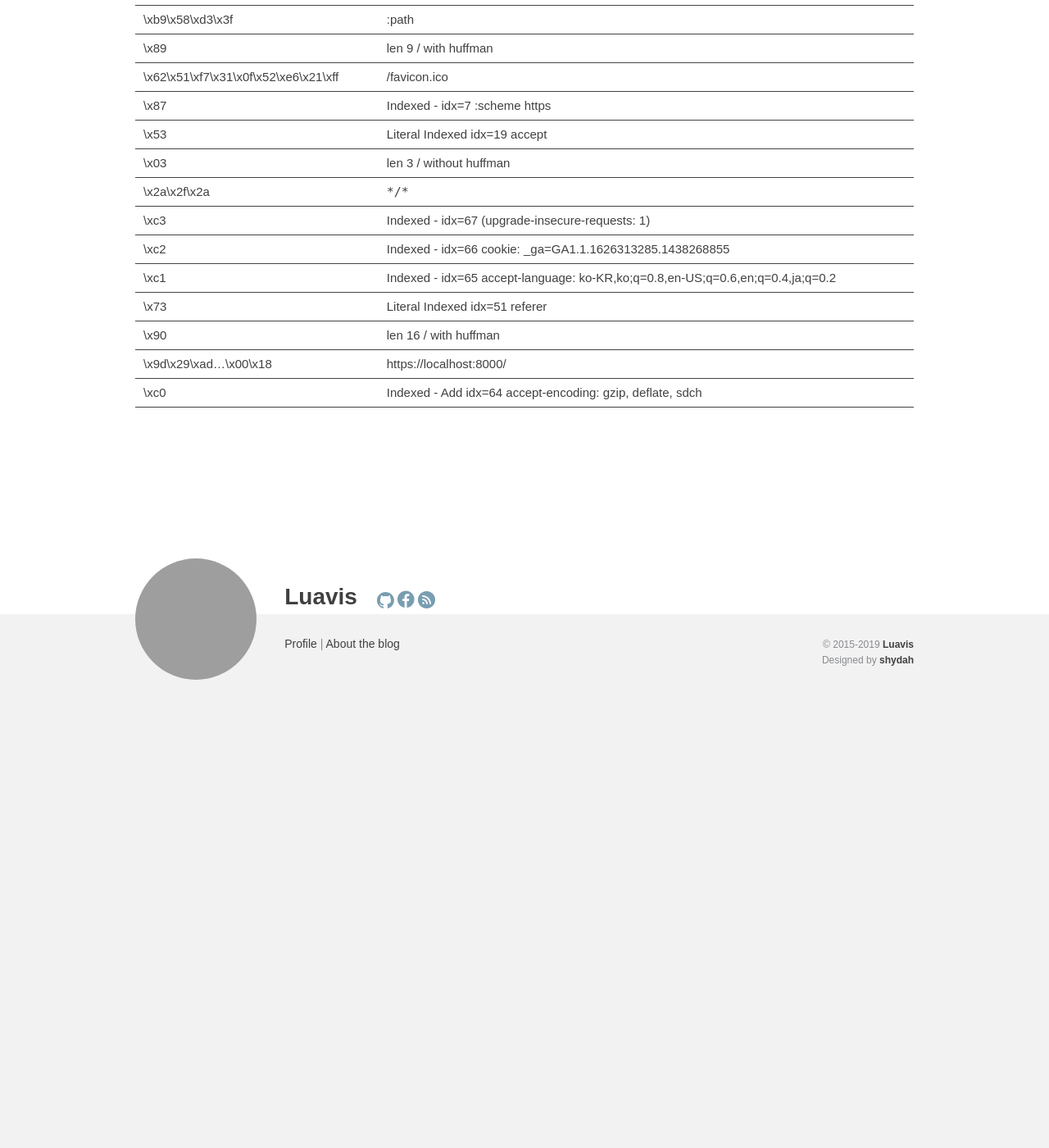
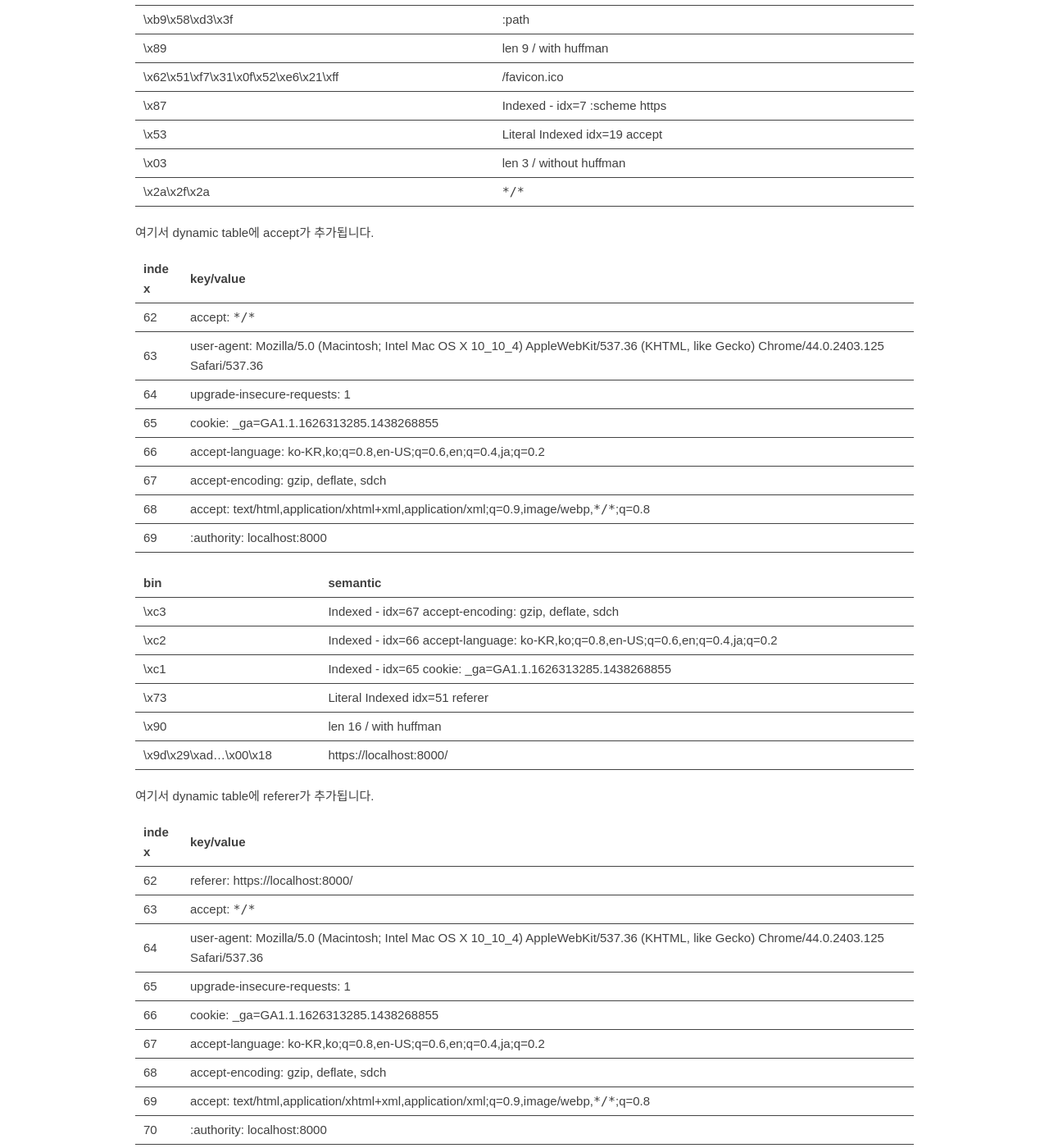
Before and after one commit to Luavis/luavis.github.io, a Jekyll site: the page built from _posts/http2/2015-08-05-http2-header.md, in a window 1280 px wide and 1400 px high, scrolled down 15487 px. Shown: the whole window at 82% size. Built offline with Jekyll 4.4.1, drawn with Linux system fonts in a browser that asks for light colours; some web fonts are replaced; comment, search, counter and statistics services are not loaded; before the commit the page ends 16350 px from its top, so only the background shows below that; some of the changed text lies outside the part shown; grey boxes are pictures that could not be loaded.

Commit message:
Fix HPACK

````diff
--- a/_posts/http2/2015-08-05-http2-header.md
+++ b/_posts/http2/2015-08-05-http2-header.md
@@ -528,14 +528,13 @@ bin		 | semantic
 
 index | key/value
 -----|-------------------------
-62 | :authority: localhost:8000
-63 | accept: text/html,application/xhtml+xml,application/xml;q=0.9,image/webp,*/*;q=0.8
-64 | accept-encoding: gzip, deflate, sdch
+62 | user-agent: Mozilla/5.0 (Macintosh; Intel Mac OS X 10_10_4) AppleWebKit/537.36 (KHTML, like Gecko) Chrome/44.0.2403.125 Safari/537.36
+63 | upgrade-insecure-requests: 1
+64 | cookie: _ga=GA1.1.1626313285.1438268855
 65 | accept-language: ko-KR,ko;q=0.8,en-US;q=0.6,en;q=0.4,ja;q=0.2
-66 | cookie: _ga=GA1.1.1626313285.1438268855
-67 | upgrade-insecure-requests: 1
-68 | user-agent: Mozilla/5.0 (Macintosh; Intel Mac OS X 10_10_4) AppleWebKit/537.36 (KHTML, like Gecko) Chrome/44.0.2403.125 Safari/537.36
-
+66 | accept-encoding: gzip, deflate, sdch
+67 | accept: text/html,application/xhtml+xml,application/xml;q=0.9,image/webp,```*/*```;q=0.8
+68 | :authority: localhost:8000
 
 그리고 크롬에서 자동적으로 그 뒤에 요청한 다음은 GET /favicon.ico에 대한 요청 헤더이다.
 
@@ -545,7 +544,7 @@ C4 82 00 84 B9 58 D3 3F 89 62 51 F7 31 0F 52 E6 21 FF 87 53 03 2A 2F 2A C3 C2 C1
 
 bin		 | semantic
 -----------|-------------------------
-\xc4 | Indexed - idx=68 (user-agent: Mozilla/5.0...)
+\xc4 | Indexed - idx=68 :authority: localhost:8000
 \x82 | idx=2 :method GET
 \x00 | Literal without index
 \x84 | len 4 / with huffman
@@ -556,10 +555,43 @@ bin		 | semantic
 \x53 | Literal Indexed idx=19 accept
 \x03 | len 3 / without huffman
 \x2a\x2f\x2a | ```*/*```
-\xc3 | Indexed - idx=67 (upgrade-insecure-requests: 1)
-\xc2 | Indexed - idx=66 cookie: _ga=GA1.1.1626313285.1438268855
-\xc1 | Indexed - idx=65 accept-language: ko-KR,ko;q=0.8,en-US;q=0.6,en;q=0.4,ja;q=0.2
+
+여기서 dynamic table에 accept가 추가됩니다.
+
+index | key/value
+-----|-------------------------
+62 | accept: ```*/*```
+63 | user-agent: Mozilla/5.0 (Macintosh; Intel Mac OS X 10_10_4) AppleWebKit/537.36 (KHTML, like Gecko) Chrome/44.0.2403.125 Safari/537.36
+64 | upgrade-insecure-requests: 1
+65 | cookie: _ga=GA1.1.1626313285.1438268855
+66 | accept-language: ko-KR,ko;q=0.8,en-US;q=0.6,en;q=0.4,ja;q=0.2
+67 | accept-encoding: gzip, deflate, sdch
+68 | accept: text/html,application/xhtml+xml,application/xml;q=0.9,image/webp,```*/*```;q=0.8
+69 | :authority: localhost:8000
+
+bin		 | semantic
+-----------|-------------------------
+\xc3 | Indexed - idx=67 accept-encoding: gzip, deflate, sdch
+\xc2 | Indexed - idx=66 accept-language: ko-KR,ko;q=0.8,en-US;q=0.6,en;q=0.4,ja;q=0.2
+\xc1 | Indexed - idx=65 cookie: _ga=GA1.1.1626313285.1438268855
 \x73 | Literal Indexed idx=51 referer
 \x90 | len 16 / with huffman
 \x9d\x29\xad...\x00\x18 | https://localhost:8000/
-\xc0 | Indexed - Add idx=64 accept-encoding: gzip, deflate, sdch
+
+여기서 dynamic table에 referer가 추가됩니다.
+
+index | key/value
+-----|-------------------------
+62 | referer: https://localhost:8000/
+63 | accept: ```*/*```
+64 | user-agent: Mozilla/5.0 (Macintosh; Intel Mac OS X 10_10_4) AppleWebKit/537.36 (KHTML, like Gecko) Chrome/44.0.2403.125 Safari/537.36
+65 | upgrade-insecure-requests: 1
+66 | cookie: _ga=GA1.1.1626313285.1438268855
+67 | accept-language: ko-KR,ko;q=0.8,en-US;q=0.6,en;q=0.4,ja;q=0.2
+68 | accept-encoding: gzip, deflate, sdch
+69 | accept: text/html,application/xhtml+xml,application/xml;q=0.9,image/webp,```*/*```;q=0.8
+70 | :authority: localhost:8000
+
+bin		 | semantic
+-----------|-------------------------
+\xc0 | Indexed - Add idx=64 (user-agent: Mozilla/5.0...)
````
